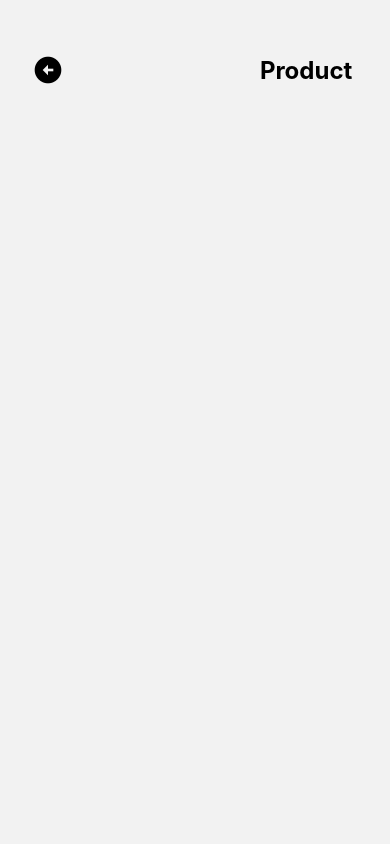
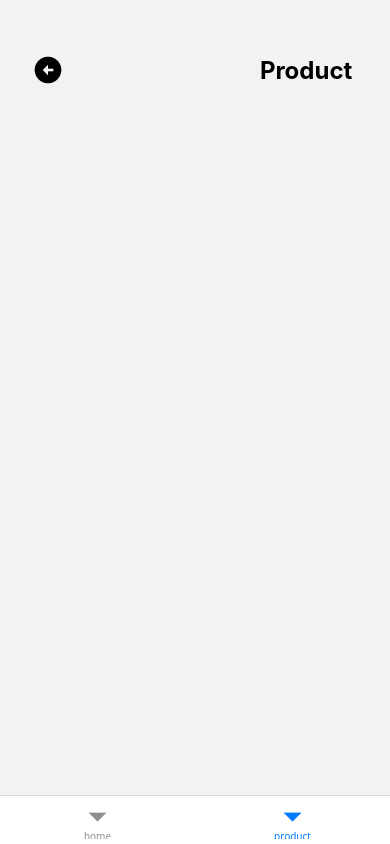
Before and after one commit to Micael-Macedo/navigation, a React Native app: screen /product in a window 390 px wide. Built offline with nearby package versions, Linux system fonts and the light colour scheme.

Commit message:
feat: add aula bottom navigation

```diff
--- a/package.json
+++ b/package.json
@@ -10,6 +10,7 @@
   },
   "dependencies": {
     "@expo/vector-icons": "^15.0.3",
+    "@react-navigation/bottom-tabs": "^7.10.1",
     "@react-navigation/elements": "^2.9.5",
     "@react-navigation/native": "^7.1.28",
     "@react-navigation/native-stack": "^7.10.1",
--- a/src/app/Home.tsx
+++ b/src/app/Home.tsx
@@ -1,12 +1,12 @@
 import { View } from "react-native";
 
-import { StackRoutesProps } from "@/routes/StackRoutes";
+import { BottomRouteProps } from "@/routes/BottomRoutes";
 
 import ButtonIcon from "@/components/ButtonIcon";
 import Header from "@/components/Header";
 import Title from "@/components/Title";
 
-export function Home({navigation}: StackRoutesProps<'home'>) {
+export function Home({navigation}: BottomRouteProps<'home'>) {
     return (
         <View style={{ flex: 1, padding: 32, paddingTop: 54 }}>
             <Header>
--- a/src/app/Product.tsx
+++ b/src/app/Product.tsx
@@ -1,12 +1,12 @@
 import { View } from "react-native";
 
-import { StackRoutesProps } from "@/routes/StackRoutes";
+import { BottomRouteProps } from "@/routes/BottomRoutes";
 
 import ButtonIcon from "@/components/ButtonIcon";
 import Header from "@/components/Header";
 import Title from "@/components/Title";
 
-export function Product({navigation, route }: StackRoutesProps<'product'>) {
+export function Product({navigation, route }: BottomRouteProps<'product'>) {
 
     return (
         <View style={{ flex: 1, padding: 32, paddingTop: 54 }}>
--- /dev/null
+++ b/src/routes/BottomRoutes.tsx
@@ -0,0 +1,36 @@
+import {
+    createBottomTabNavigator,
+    BottomTabScreenProps
+} from "@react-navigation/bottom-tabs";
+
+import { Home } from "@/app/Home";
+import { Product } from "@/app/Product";
+
+export type BottomRouteList = {
+    home: undefined,
+    product: undefined | { id: string },
+}
+
+export type BottomRouteProps<T extends keyof BottomRouteList> = BottomTabScreenProps<BottomRouteList, T>
+
+const Tab = createBottomTabNavigator<BottomRouteList>();
+
+export function BottomRoutes() {
+    return (
+        <Tab.Navigator
+            initialRouteName="home"
+            screenOptions={{
+                headerShown: false
+            }}
+        >
+            <Tab.Screen
+                name="home"
+                component={Home}
+            />
+            <Tab.Screen
+                name="product"
+                component={Product}
+            />
+        </Tab.Navigator>
+    )
+}
--- a/src/routes/index.tsx
+++ b/src/routes/index.tsx
@@ -1,11 +1,11 @@
 import { NavigationContainer } from "@react-navigation/native";
-import { StackRoutes } from "./StackRoutes";
+import { BottomRoutes } from "./BottomRoutes";
 
 //Informa todas as rotas disponiveis no app
 export function Routes(){
     return (
     <NavigationContainer>
-        <StackRoutes />
+        <BottomRoutes />
     </NavigationContainer>
     )
 }
```
Also changed, not shown: 1 other file (tests, documents, lock files or other folders).
